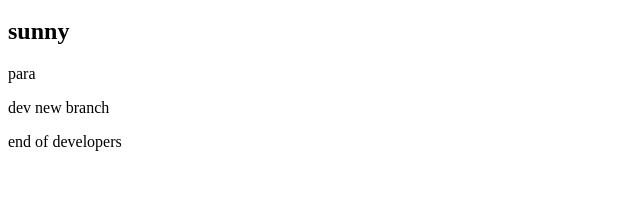
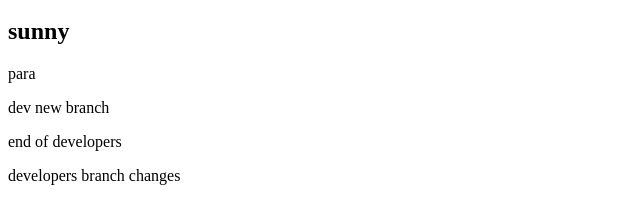
Before and after one commit to Sunny3335/Git_command, a plain HTML site: page index.html in a window 1280 px wide. Shown: the part 120-344 px from the top of the page, without its empty margins (0-640 px from the left). Drawn offline with Linux system fonts and the light colour scheme.

Commit message:
changed successfully

```diff
--- a/index.html
+++ b/index.html
@@ -13,5 +13,7 @@
     <p>dev new branch</p>
     <p>end of developers</p>
 
+    <p>developers branch changes</p>
+
 </body>
 </html>
```
Also changed, not shown: 1 other file.
